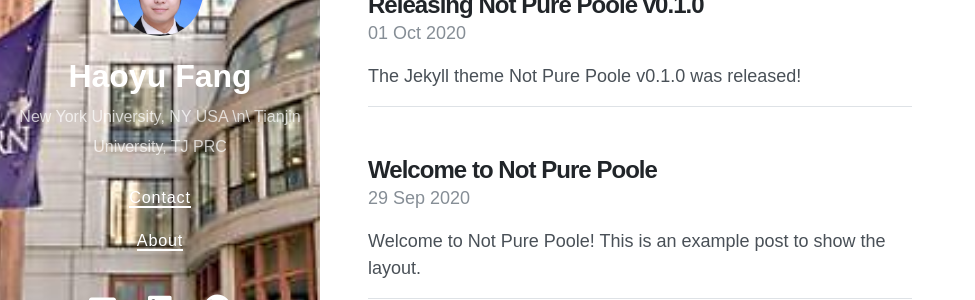
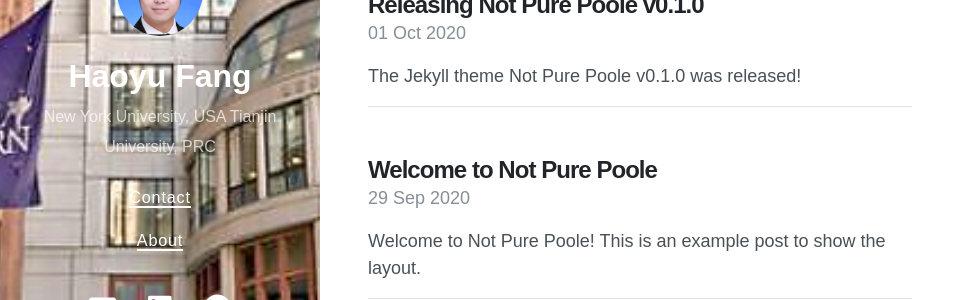
Before and after one commit to HaoyuCreate/HaoyuCreate.github.io, a Jekyll site: the page built from index.html, in a window 1280 px wide. Shown: the part 308-608 px from the top of the page, without its empty margins (0-975 px from the left). Built offline with Jekyll 4.4.1, drawn with Linux system fonts in a browser that asks for light colours; nearby versions of some CDN libraries; the list of posts is cut into pages by our own code.

Commit message:
modified

```diff
--- a/_config.yml
+++ b/_config.yml
@@ -1,6 +1,6 @@
 # Setup
 title: Haoyu Fang
-description: New York University, NY USA \n\ Tianjin University, TJ PRC
+description: "New York University, USA \n\ Tianjin University, PRC"
 url: https://haoyucreate.github.io/Haoyu_Fang.github.io/
 avatar: /avatar.png
 paginate: 6
```
